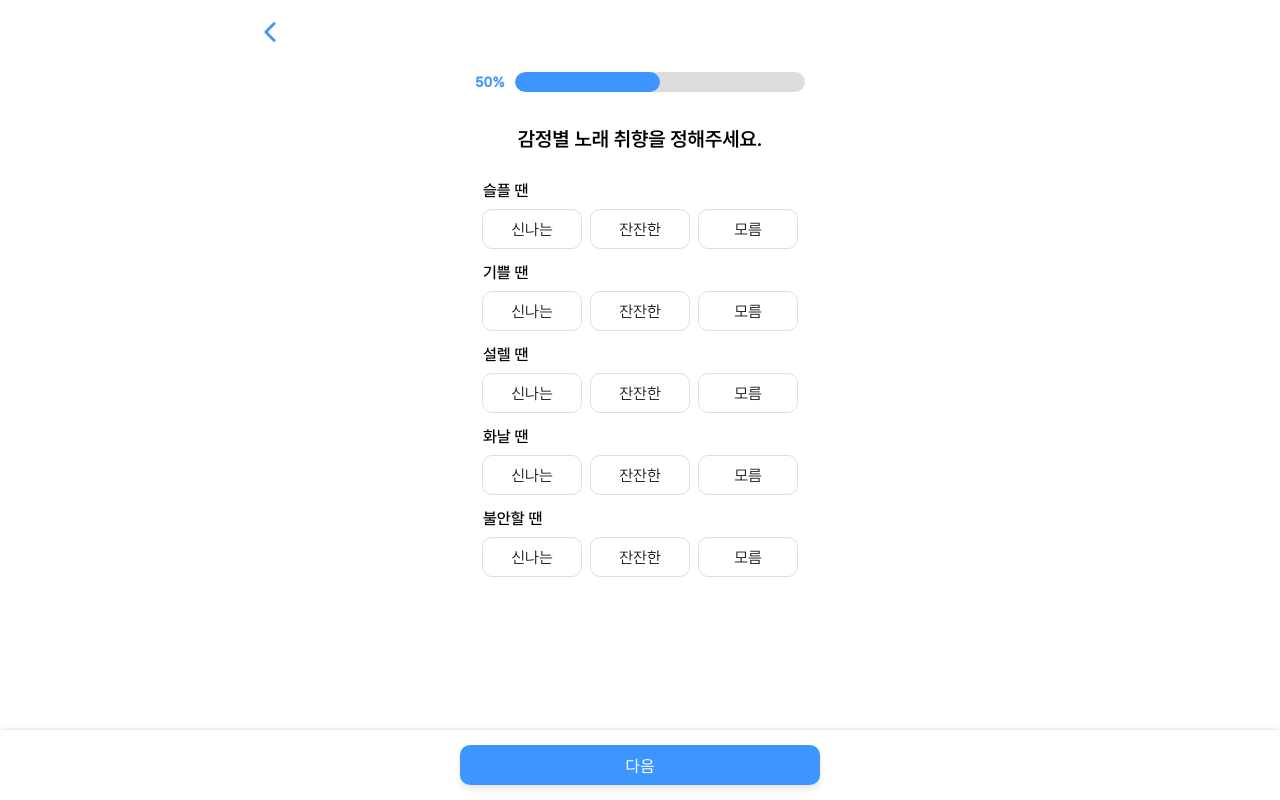
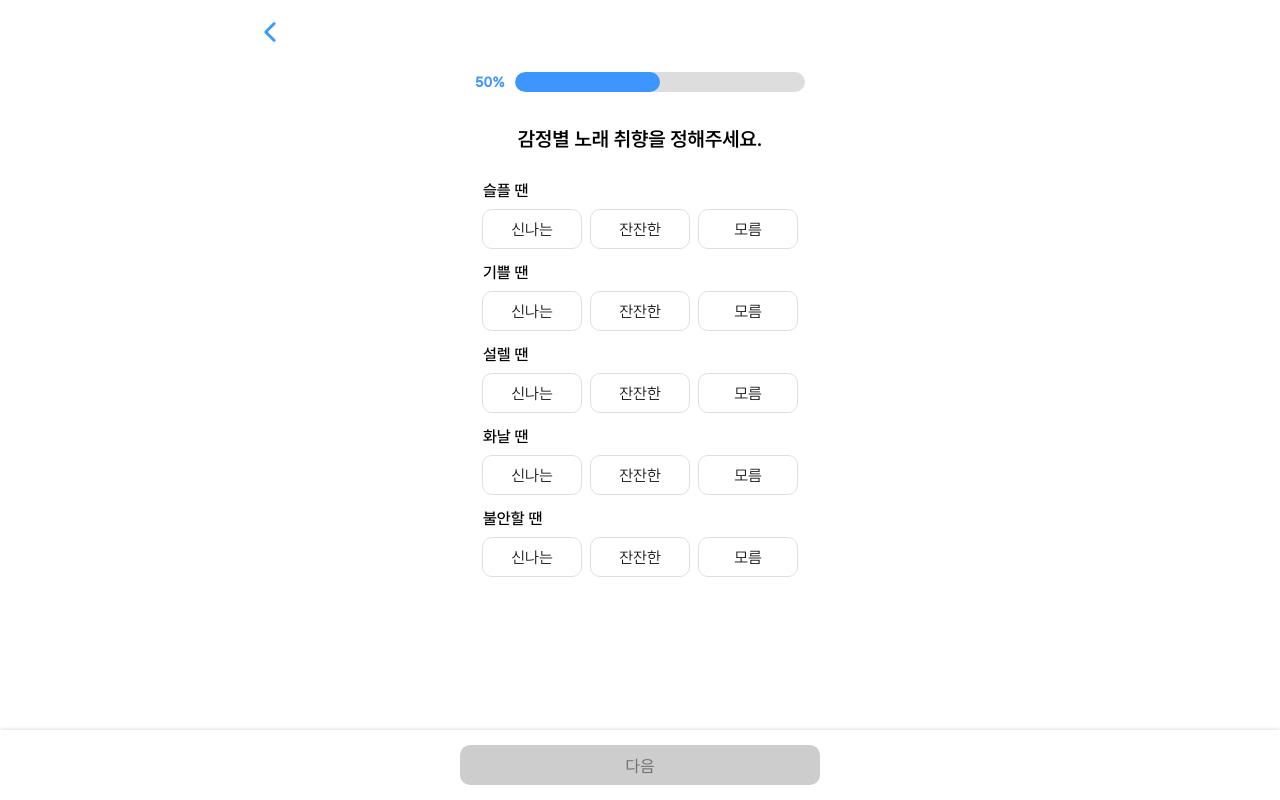
Before and after one commit to SSU-RETURN/emuda-front, a React (Vite) app in the folder emuda/: page /prefersecond in a window 1280 px wide. Built offline with nearby package versions, Linux system fonts and the light colour scheme; no server answers.

Commit message:
✨ [Fix] 취향 선택 페이지 버튼 활성화 조건 활성화

```diff
--- a/emuda/src/Pages/PreferView/PreferSecondView.jsx
+++ b/emuda/src/Pages/PreferView/PreferSecondView.jsx
@@ -135,6 +135,10 @@ const PreferSecond = () => {
     }));
   };
 
+  const allMoodsSelected = Object.keys(moodColors).every(
+    (category) => selectedMoods[category] != null
+  );
+
   const handleNextClick = () => {
     const translatedMoods = Object.entries(selectedMoods).reduce((acc, [category, mood]) => {
       if (mood) {
@@ -177,7 +181,7 @@ const PreferSecond = () => {
         </div>
       ))}
       <div css={bottomBarStyle}>
-        <Button text="다음" onClick={handleNextClick} />
+        <Button text="다음" onClick={handleNextClick} disabled={!allMoodsSelected} />
       </div>
     </div>
   );
```
